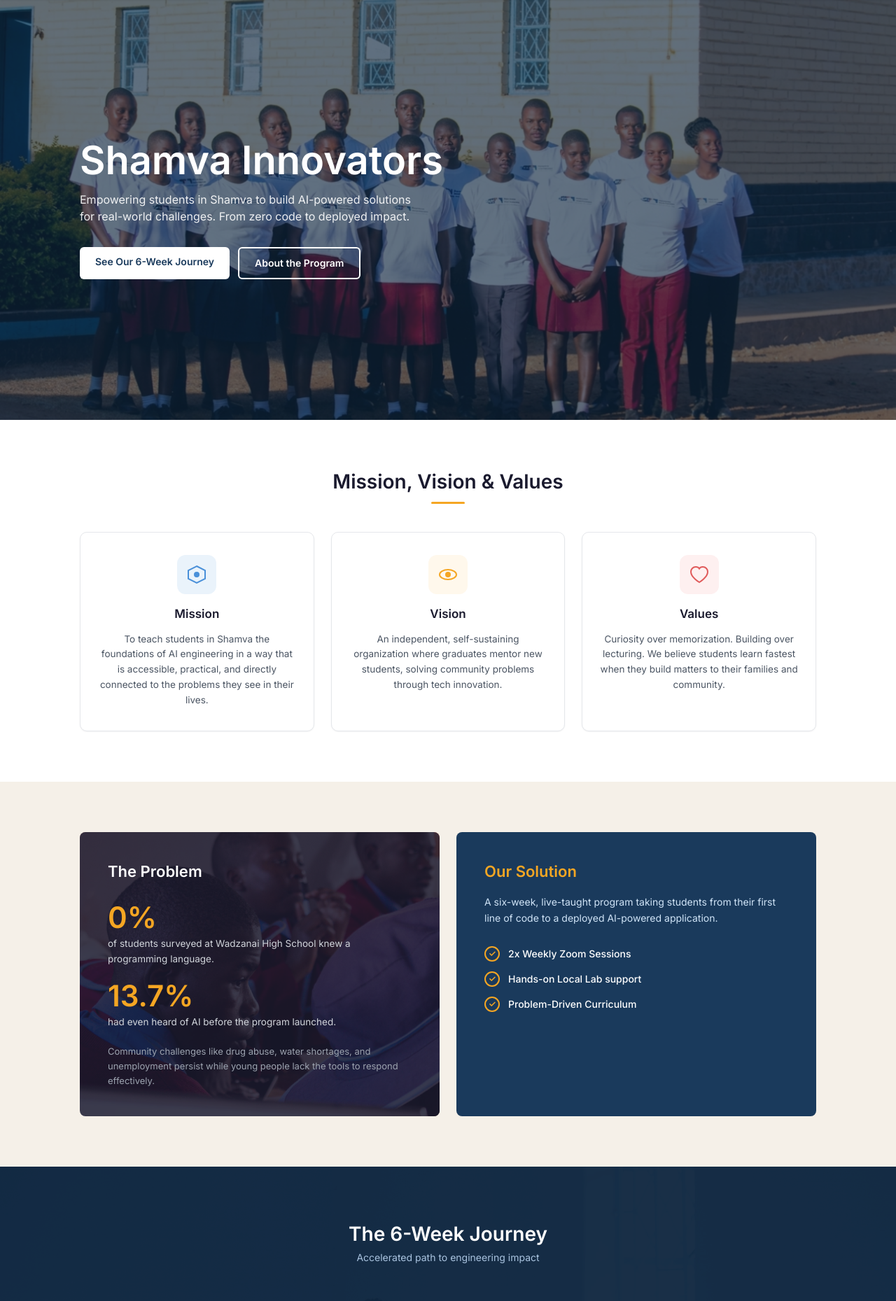
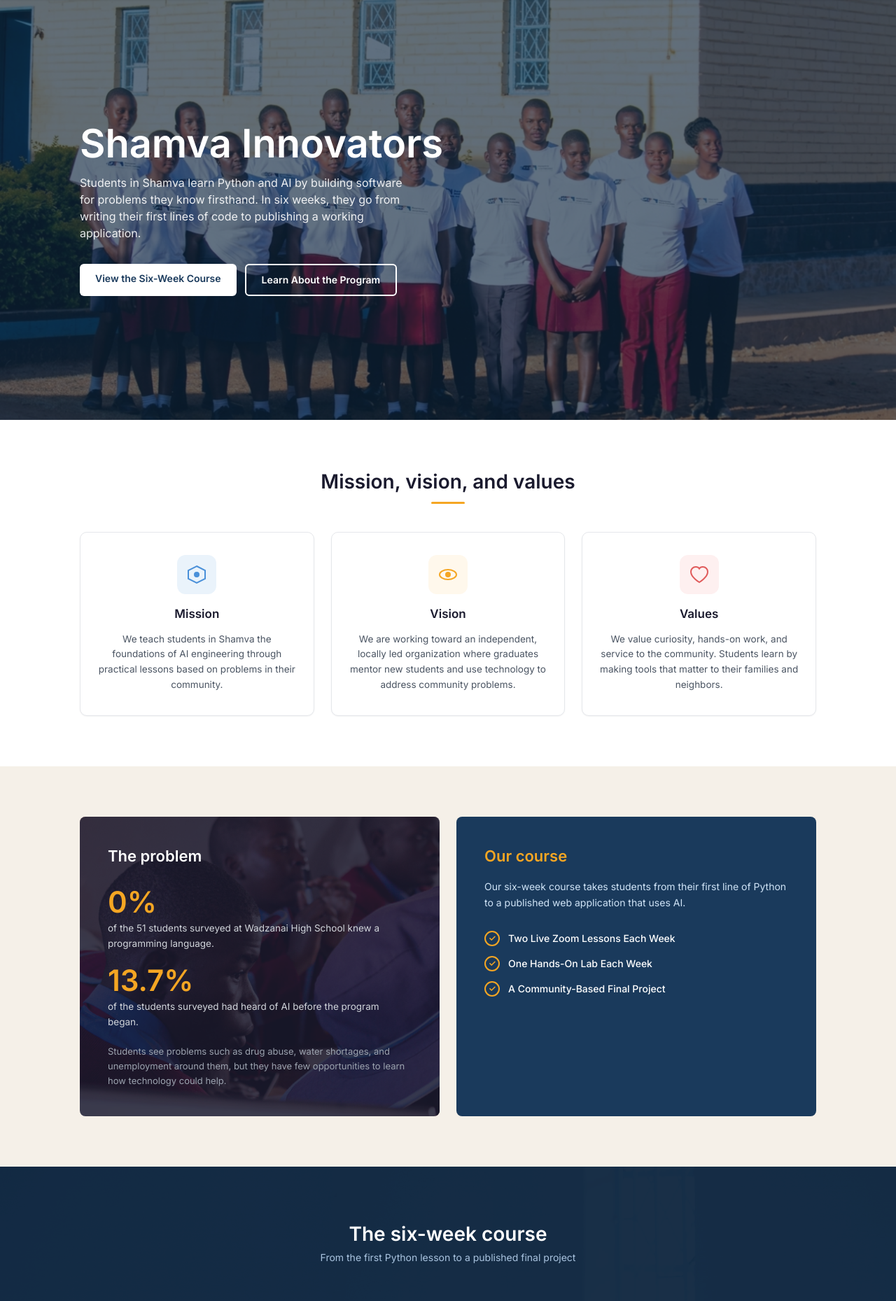
Before and after one commit to adibaemmaculate-beep/learningPlatform, a Django app: page / in a window 1280 px wide. Shown: the part 61-1920 px from the top of the page at 70% size. Run offline with Django 4.2, Linux system fonts and the light colour scheme.

Commit message:
fixed text on the public pages

```diff
--- a/templates/public/home.html
+++ b/templates/public/home.html
@@ -76,10 +76,10 @@
     <div class="hero-overlay absolute inset-0 z-[1]"></div>
     <div class="relative z-10 max-w-[1100px] mx-auto px-4 sm:px-6 w-full py-16 md:py-20">
       <h1 class="text-4xl sm:text-5xl md:text-[56px] font-extrabold text-white leading-[1.1] mb-4">Shamva Innovators</h1>
-      <p class="text-sm sm:text-base text-white/90 mb-6 md:mb-8 leading-relaxed max-w-[480px]">Empowering students in Shamva to build AI-powered solutions for real-world challenges. From zero code to deployed impact.</p>
+      <p class="text-sm sm:text-base text-white/90 mb-6 md:mb-8 leading-relaxed max-w-[480px]">Students in Shamva learn Python and AI by building software for problems they know firsthand. In six weeks, they go from writing their first lines of code to publishing a working application.</p>
       <div class="flex gap-3 flex-wrap">
-        <a href="#journey" class="px-5 sm:px-[22px] py-2.5 sm:py-[11px] bg-white text-navy rounded-md text-xs sm:text-sm font-semibold cursor-pointer hover:bg-white/90 transition-colors inline-block">See Our 6-Week Journey</a>
-        <a href="{% url 'public:about' %}" class="px-5 sm:px-[22px] py-2.5 sm:py-[11px] bg-transparent text-white border-2 border-white rounded-md text-xs sm:text-sm font-semibold cursor-pointer hover:bg-white hover:text-navy transition-all inline-block">About the Program</a>
+        <a href="#journey" class="px-5 sm:px-[22px] py-2.5 sm:py-[11px] bg-white text-navy rounded-md text-xs sm:text-sm font-semibold cursor-pointer hover:bg-white/90 transition-colors inline-block">View the Six-Week Course</a>
+        <a href="{% url 'public:about' %}" class="px-5 sm:px-[22px] py-2.5 sm:py-[11px] bg-transparent text-white border-2 border-white rounded-md text-xs sm:text-sm font-semibold cursor-pointer hover:bg-white hover:text-navy transition-all inline-block">Learn About the Program</a>
       </div>
     </div>
   </section>
@@ -87,7 +87,7 @@
   <!-- MISSION VISION VALUES -->
   <section class="py-12 md:py-[72px] bg-white">
     <div class="max-w-[1100px] mx-auto px-4 sm:px-6">
-      <h2 class="text-2xl sm:text-[28px] font-bold text-center title-underline">Mission, Vision &amp; Values</h2>
+      <h2 class="text-2xl sm:text-[28px] font-bold text-center title-underline">Mission, vision, and values</h2>
       <div class="grid grid-cols-1 sm:grid-cols-2 md:grid-cols-3 gap-6">
         <div class="bg-white border border-gray-200 rounded-[10px] px-6 py-8 text-center shadow-sm hover:shadow-lg transition-shadow">
           <div class="w-14 h-14 rounded-full bg-[#eaf3fb] flex items-center justify-center mx-auto mb-4">
@@ -97,7 +97,7 @@
             </svg>
           </div>
           <h3 class="text-[17px] font-bold text-[#1a1a2e] mb-3">Mission</h3>
-          <p class="text-[13.5px] text-gray-600 leading-relaxed">To teach students in Shamva the foundations of AI engineering in a way that is accessible, practical, and directly connected to the problems they see in their lives.</p>
+          <p class="text-[13.5px] text-gray-600 leading-relaxed">We teach students in Shamva the foundations of AI engineering through practical lessons based on problems in their community.</p>
         </div>
         <div class="bg-white border border-gray-200 rounded-[10px] px-6 py-8 text-center shadow-sm hover:shadow-lg transition-shadow">
           <div class="w-14 h-14 rounded-full bg-[#fff8ec] flex items-center justify-center mx-auto mb-4">
@@ -107,7 +107,7 @@
             </svg>
           </div>
           <h3 class="text-[17px] font-bold text-[#1a1a2e] mb-3">Vision</h3>
-          <p class="text-[13.5px] text-gray-600 leading-relaxed">An independent, self-sustaining organization where graduates mentor new students, solving community problems through tech innovation.</p>
+          <p class="text-[13.5px] text-gray-600 leading-relaxed">We are working toward an independent, locally led organization where graduates mentor new students and use technology to address community problems.</p>
         </div>
         <div class="bg-white border border-gray-200 rounded-[10px] px-6 py-8 text-center shadow-sm hover:shadow-lg transition-shadow">
           <div class="w-14 h-14 rounded-full bg-[#fef0f0] flex items-center justify-center mx-auto mb-4">
@@ -116,7 +116,7 @@
             </svg>
           </div>
           <h3 class="text-[17px] font-bold text-[#1a1a2e] mb-3">Values</h3>
-          <p class="text-[13.5px] text-gray-600 leading-relaxed">Curiosity over memorization. Building over lecturing. We believe students learn fastest when they build matters to their families and community.</p>
+          <p class="text-[13.5px] text-gray-600 leading-relaxed">We value curiosity, hands-on work, and service to the community. Students learn by making tools that matter to their families and neighbors.</p>
         </div>
       </div>
     </div>
@@ -129,33 +129,33 @@
         <img src="{% static 'class6.jpg' %}" alt="" class="absolute inset-0 w-full h-full object-cover" />
         <div class="absolute inset-0 bg-[#1a1a2e]/85"></div>
         <div class="relative z-10">
-          <h2 class="text-[22px] font-bold mb-7">The Problem</h2>
+          <h2 class="text-[22px] font-bold mb-7">The problem</h2>
           <div class="mb-5">
             <span class="block text-[42px] font-extrabold leading-none mb-1.5 text-gold">0%</span>
-            <p class="text-[13.5px] text-gray-300 leading-relaxed">of students surveyed at Wadzanai High School knew a programming language.</p>
+            <p class="text-[13.5px] text-gray-300 leading-relaxed">of the 51 students surveyed at Wadzanai High School knew a programming language.</p>
           </div>
           <div class="mb-5">
             <span class="block text-[42px] font-extrabold leading-none mb-1.5 text-gold">13.7%</span>
-            <p class="text-[13.5px] text-gray-300 leading-relaxed">had even heard of AI before the program launched.</p>
+            <p class="text-[13.5px] text-gray-300 leading-relaxed">of the students surveyed had heard of AI before the program began.</p>
           </div>
-          <p class="text-[13px] text-gray-400 mt-5 leading-relaxed">Community challenges like drug abuse, water shortages, and unemployment persist while young people lack the tools to respond effectively.</p>
+          <p class="text-[13px] text-gray-400 mt-5 leading-relaxed">Students see problems such as drug abuse, water shortages, and unemployment around them, but they have few opportunities to learn how technology could help.</p>
         </div>
       </div>
       <div class="bg-navy text-white rounded-xl p-8 sm:p-10">
-        <h2 class="text-[22px] font-bold text-gold mb-4">Our Solution</h2>
-        <p class="text-sm text-[#d0e4f7] leading-relaxed mb-7">A six-week, live-taught program taking students from their first line of code to a deployed AI-powered application.</p>
+        <h2 class="text-[22px] font-bold text-gold mb-4">Our course</h2>
+        <p class="text-sm text-[#d0e4f7] leading-relaxed mb-7">Our six-week course takes students from their first line of Python to a published web application that uses AI.</p>
         <ul class="list-none flex flex-col gap-3.5">
           <li class="flex items-center gap-3 text-sm font-medium">
             <span class="inline-flex items-center justify-center w-[22px] h-[22px] rounded-full border-2 border-gold text-gold text-xs font-bold shrink-0">&#10003;</span>
-            2x Weekly Zoom Sessions
+            Two Live Zoom Lessons Each Week
           </li>
           <li class="flex items-center gap-3 text-sm font-medium">
             <span class="inline-flex items-center justify-center w-[22px] h-[22px] rounded-full border-2 border-gold text-gold text-xs font-bold shrink-0">&#10003;</span>
-            Hands-on Local Lab support
+            One Hands-On Lab Each Week
           </li>
           <li class="flex items-center gap-3 text-sm font-medium">
             <span class="inline-flex items-center justify-center w-[22px] h-[22px] rounded-full border-2 border-gold text-gold text-xs font-bold shrink-0">&#10003;</span>
-            Problem-Driven Curriculum
+            A Community-Based Final Project
           </li>
         </ul>
       </div>
@@ -167,16 +167,16 @@
     <img src="{% static 'class18.jpg' %}" alt="" class="absolute inset-0 w-full h-full object-cover opacity-20" />
     <div class="absolute inset-0 bg-navy-dark/80"></div>
     <div class="relative z-10 max-w-[1100px] mx-auto px-4 sm:px-6">
-      <h2 class="text-2xl sm:text-[28px] font-bold text-white text-center mb-2">The 6-Week Journey</h2>
-      <p class="text-sm text-[#aac4e0] text-center mb-10 md:mb-14">Accelerated path to engineering impact</p>
+      <h2 class="text-2xl sm:text-[28px] font-bold text-white text-center mb-2">The six-week course</h2>
+      <p class="text-sm text-[#aac4e0] text-center mb-10 md:mb-14">From the first Python lesson to a published final project</p>
       <div class="relative timeline-line">
 
         <div class="timeline-item flex items-start mb-10 md:mb-14 w-1/2 md:ml-1/2 md:pl-12 relative">
           <div class="timeline-dot absolute top-1.5 w-3.5 h-3.5 rounded-full bg-gold border-[3px] border-navy-dark z-10 md:-left-[7px]"></div>
           <div class="max-w-[380px]">
             <span class="block text-[10px] font-bold tracking-[1.5px] text-gold uppercase mb-1.5">PHASE ONE</span>
-            <h3 class="text-base sm:text-[18px] font-bold text-white mb-2">Weeks 1-2: Foundations</h3>
-            <p class="text-[13px] sm:text-[13.5px] text-[#8aaccc] leading-relaxed">Mastering Python syntax, data structures, and the logic required to build computational solutions.</p>
+            <h3 class="text-base sm:text-[18px] font-bold text-white mb-2">Weeks 1-2: Python basics</h3>
+            <p class="text-[13px] sm:text-[13.5px] text-[#8aaccc] leading-relaxed">Students learn Python syntax, data structures, and how to break a problem into steps a computer can follow.</p>
           </div>
         </div>
 
@@ -184,8 +184,8 @@
           <div class="timeline-dot absolute top-1.5 w-3.5 h-3.5 rounded-full bg-gold border-[3px] border-navy-dark z-10 md:-right-[7px]"></div>
           <div class="max-w-[380px] md:text-right">
             <span class="block text-[10px] font-bold tracking-[1.5px] text-gold uppercase mb-1.5">PHASE TWO</span>
-            <h3 class="text-base sm:text-[18px] font-bold text-white mb-2">Week 3: Interactive UI</h3>
-            <p class="text-[13px] sm:text-[13.5px] text-[#8aaccc] leading-relaxed">Deploying Streamlit to transform static scripts into dynamic web interfaces people can actually use.</p>
+            <h3 class="text-base sm:text-[18px] font-bold text-white mb-2">Week 3: Web applications</h3>
+            <p class="text-[13px] sm:text-[13.5px] text-[#8aaccc] leading-relaxed">Students use Streamlit to turn their Python scripts into simple web applications that other people can use.</p>
           </div>
         </div>
 
@@ -193,8 +193,8 @@
           <div class="timeline-dot absolute top-1.5 w-3.5 h-3.5 rounded-full bg-gold border-[3px] border-navy-dark z-10 md:-left-[7px]"></div>
           <div class="max-w-[380px]">
             <span class="block text-[10px] font-bold tracking-[1.5px] text-gold uppercase mb-1.5">PHASE THREE</span>
-            <h3 class="text-base sm:text-[18px] font-bold text-white mb-2">Weeks 4-5: AI &amp; APIs</h3>
-            <p class="text-[13px] sm:text-[13.5px] text-[#8aaccc] leading-relaxed">Integrating Large Language Models and external data sources to power intelligent features.</p>
+            <h3 class="text-base sm:text-[18px] font-bold text-white mb-2">Weeks 4-5: AI and APIs</h3>
+            <p class="text-[13px] sm:text-[13.5px] text-[#8aaccc] leading-relaxed">Students learn how AI models work and connect AI APIs and outside data to their applications.</p>
           </div>
         </div>
 
@@ -202,8 +202,8 @@
           <div class="timeline-dot absolute top-1.5 w-3.5 h-3.5 rounded-full bg-gold border-[3px] border-navy-dark z-10 md:-right-[7px]"></div>
           <div class="max-w-[380px] md:text-right">
             <span class="block text-[10px] font-bold tracking-[1.5px] text-gold uppercase mb-1.5">PHASE FOUR</span>
-            <h3 class="text-base sm:text-[18px] font-bold text-white mb-2">Week 6: Final Projects</h3>
-            <p class="text-[13px] sm:text-[13.5px] text-[#8aaccc] leading-relaxed">The culmination: Students launch community-focused apps that address real Zimbabwean challenges.</p>
+            <h3 class="text-base sm:text-[18px] font-bold text-white mb-2">Week 6: Final projects</h3>
+            <p class="text-[13px] sm:text-[13.5px] text-[#8aaccc] leading-relaxed">Students finish and publish applications based on problems they have identified in their community. They present their work at a community showcase.</p>
           </div>
         </div>
 
@@ -217,7 +217,7 @@
       <div class="flex flex-col sm:flex-row sm:items-start justify-between mb-6 md:mb-8 gap-3">
         <div>
           <h2 class="text-2xl sm:text-[28px] font-bold text-left">Gallery</h2>
-          <p class="text-sm text-gray-500 text-left m-0">Where it happens everyday.</p>
+          <p class="text-sm text-gray-500 text-left m-0">Students learning and building in the lab.</p>
         </div>
         <span class="bg-[#eaf3fb] text-navy text-xs font-bold px-3 py-[5px] rounded-full tracking-wide shrink-0 mt-1">#InnovateShamva</span>
       </div>
@@ -252,30 +252,30 @@
   <!-- TEAM -->
   <section class="py-12 md:py-[72px] md:pb-20 bg-white">
     <div class="max-w-[1100px] mx-auto px-4 sm:px-6">
-      <h2 class="text-2xl sm:text-[28px] font-bold text-center mb-2">The Team Behind the Mission</h2>
+      <h2 class="text-2xl sm:text-[28px] font-bold text-center mb-2">Meet the team</h2>
       <div class="grid grid-cols-1 sm:grid-cols-2 md:grid-cols-3 gap-6 mt-4">
         <div class="rounded-[10px] overflow-hidden border border-gray-200 shadow-sm hover:shadow-lg transition-shadow">
           <img src="{% static 'sean_mutunhire.png' %}" alt="Sean Mutunhire" class="w-full h-[200px] object-cover block" />
           <div class="p-5">
             <h3 class="text-base font-bold text-[#1a1a2e] mb-1">Sean Mutunhire</h3>
             <span class="block text-[10.5px] font-bold tracking-[1px] text-gold uppercase mb-2.5">REMOTE INSTRUCTOR</span>
-            <p class="text-[13px] text-gray-600 leading-relaxed">Designs the course curriculum and teaches over Zoom sessions. Also builds and maintains the learning platform where students access materials, submit assignments, and publish their final projects.</p>
+            <p class="text-[13px] text-gray-600 leading-relaxed">Sean designs the curriculum and teaches the live Zoom lessons. He also maintains the platform where students read course materials, submit assignments, and publish their final projects.</p>
           </div>
         </div>
         <div class="rounded-[10px] overflow-hidden border border-gray-200 shadow-sm hover:shadow-lg transition-shadow">
           <img src="{% static 'mr_chabata.png' %}" alt="Mr. Chabata" class="w-full h-[200px] object-cover block" />
           <div class="p-5">
             <h3 class="text-base font-bold text-[#1a1a2e] mb-1">Mr. Chabata</h3>
-            <span class="block text-[10.5px] font-bold tracking-[1px] text-gold uppercase mb-2.5">ON-THE-GROUND PARTNER</span>
-            <p class="text-[13px] text-gray-600 leading-relaxed">Ensures students have the physical space, equipment, and mentorship required to keep the program running smoothly.</p>
+            <span class="block text-[10.5px] font-bold tracking-[1px] text-gold uppercase mb-2.5">ON-SITE PROGRAM PARTNER</span>
+            <p class="text-[13px] text-gray-600 leading-relaxed">Mr. Chabata organizes the classroom, equipment, and in-person guidance students need during the course.</p>
           </div>
         </div>
         <div class="rounded-[10px] overflow-hidden border border-gray-200 shadow-sm hover:shadow-lg transition-shadow">
           <img src="{% static 'mr_manyika.png' %}" alt="Mr. Manyika" class="w-full h-[200px] object-cover block" />
           <div class="p-5">
             <h3 class="text-base font-bold text-[#1a1a2e] mb-1">Mr. Manyika</h3>
-            <span class="block text-[10.5px] font-bold tracking-[1px] text-gold uppercase mb-2.5">TECHNICAL LEAD ON-THE-GROUND</span>
-            <p class="text-[13px] text-gray-600 leading-relaxed">Providing essential technical support and infrastructure maintenance to ensure a seamless learning environment for all students.</p>
+            <span class="block text-[10.5px] font-bold tracking-[1px] text-gold uppercase mb-2.5">ON-SITE TECHNICAL LEAD</span>
+            <p class="text-[13px] text-gray-600 leading-relaxed">Mr. Manyika supports the classroom technology and keeps the equipment working during lessons and lab sessions.</p>
           </div>
         </div>
       </div>
```
Also changed, not shown: templates/public/about.html (+26 -26 lines).
